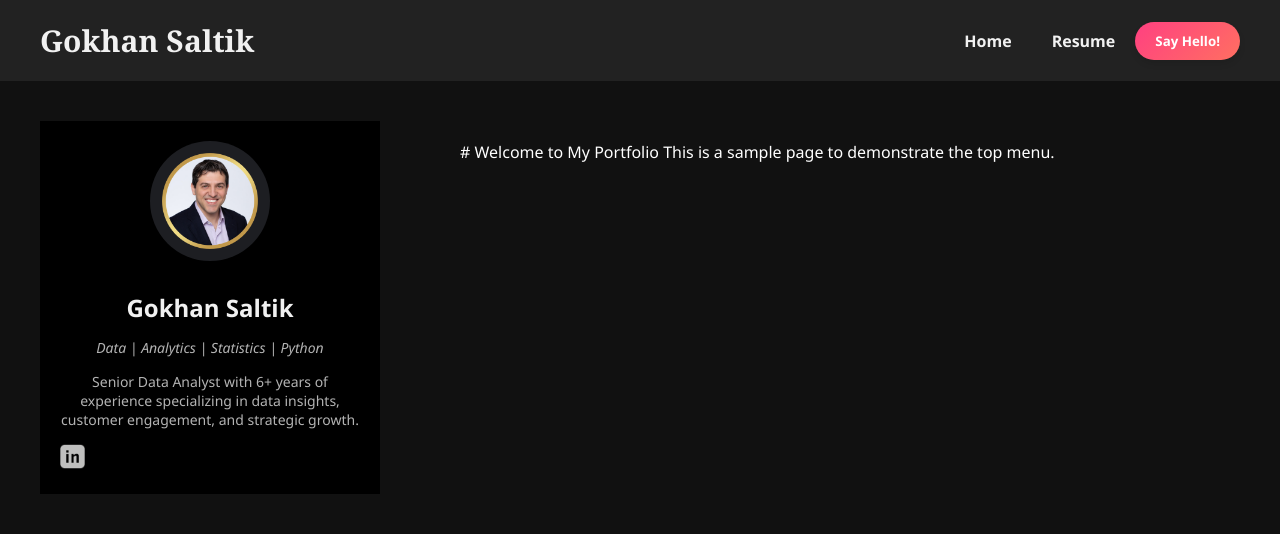
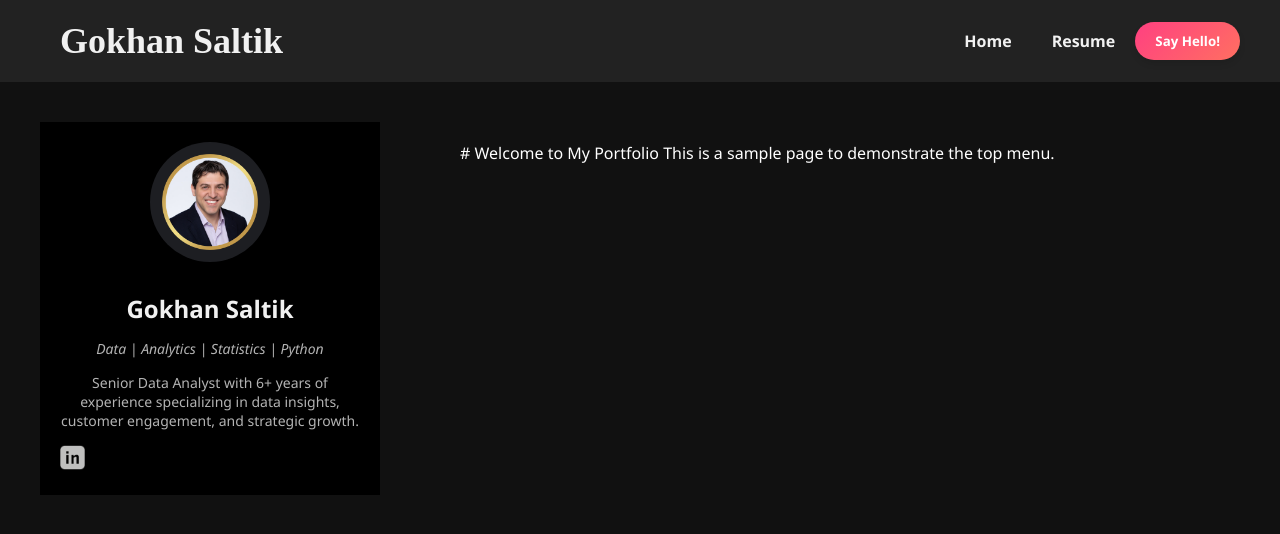
Before and after one commit to saltikg/portfolio, a Jekyll site: the page built from index.html, in a window 1280 px wide. Shown: the top 534 px of the page. Built offline with Jekyll 4.4.1, drawn with Linux system fonts in a browser that asks for light colours.

Commit message:
Update style.css

```diff
--- a/assets/css/style.css
+++ b/assets/css/style.css
@@ -192,3 +192,14 @@
         grid-template-columns: 1fr; /* Stack items in a single column */
     }
 }
+
+
+@import url('https://fonts.googleapis.com/css2?family=Dancing+Script:wght@700&display=swap');
+
+/* Handwritten Logo Style */
+.handwritten {
+    font-family: 'Dancing Script', cursive;
+    font-size: 36px; /* Adjust size as needed */
+    color: #f1f1f1; /* Keep the text white or adjust to your preference */
+    margin-left: 20px; /* Position the logo */
+}
```
